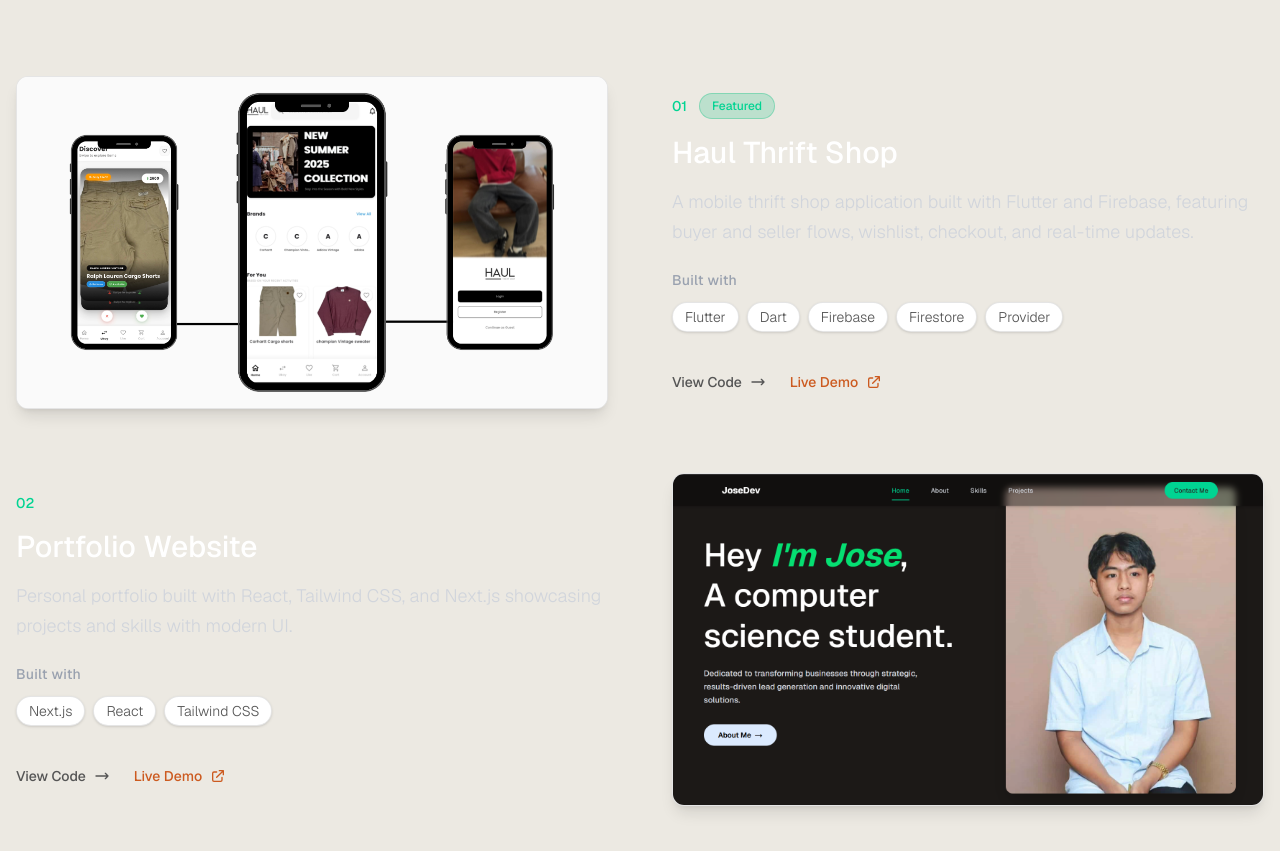
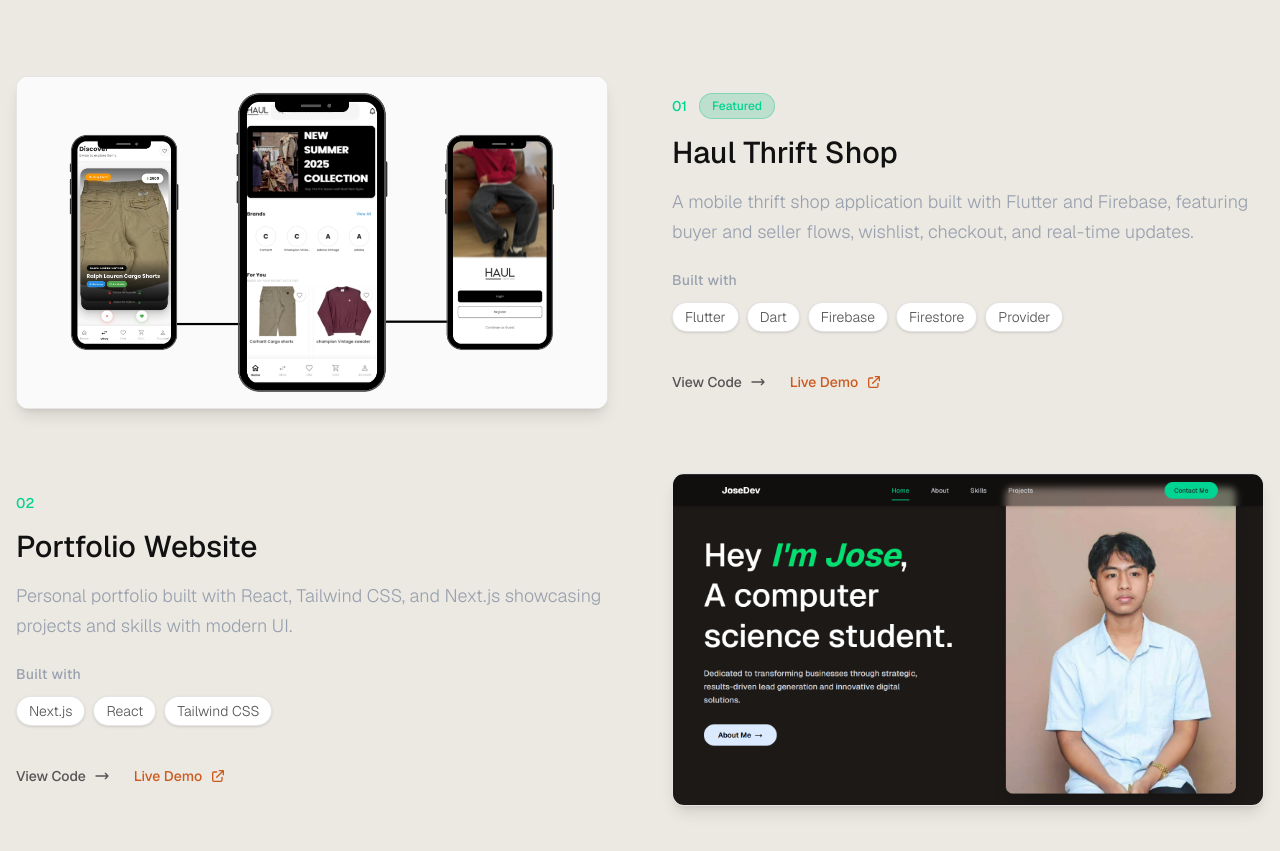
Before and after one commit to fyodorrrrr/portfolio, a Next.js app: page / in a window 1280 px wide. Shown: the part 2580-3431 px from the top of the page. Built offline with nearby package versions, Linux system fonts and the light colour scheme.

Commit message:
redesign font colors

```diff
--- a/src/components/Projects.jsx
+++ b/src/components/Projects.jsx
@@ -44,7 +44,7 @@ export default function Projects() {
           {projects.map((project, index) => (
             <div
               key={project.id}
-              className={`grid grid-cols-1 lg:grid-cols-2 gap-12 lg:gap-16 items-center ${
+              className={`grid grid-cols-1 lg:grid-cols-2 gap-12 lg:gap-16 items-center  ${
                 index % 2 === 1 ? 'lg:grid-flow-dense' : ''
               }`}
             >
@@ -96,11 +96,11 @@ export default function Projects() {
                     )}
                   </div>
 
-                  <h3 className="text-2xl md:text-3xl font-medium text-white font-heading">
+                  <h3 className="text-2xl md:text-3xl font-medium font-heading text-[#111111]">
                     {project.title}
                   </h3>
 
-                  <p className="text-gray-300 text-lg font-light leading-relaxed">
+                  <p className="text-gray-400 text-lg font-light leading-relaxed">
                     {project.description}
                   </p>
                 </div>
```
